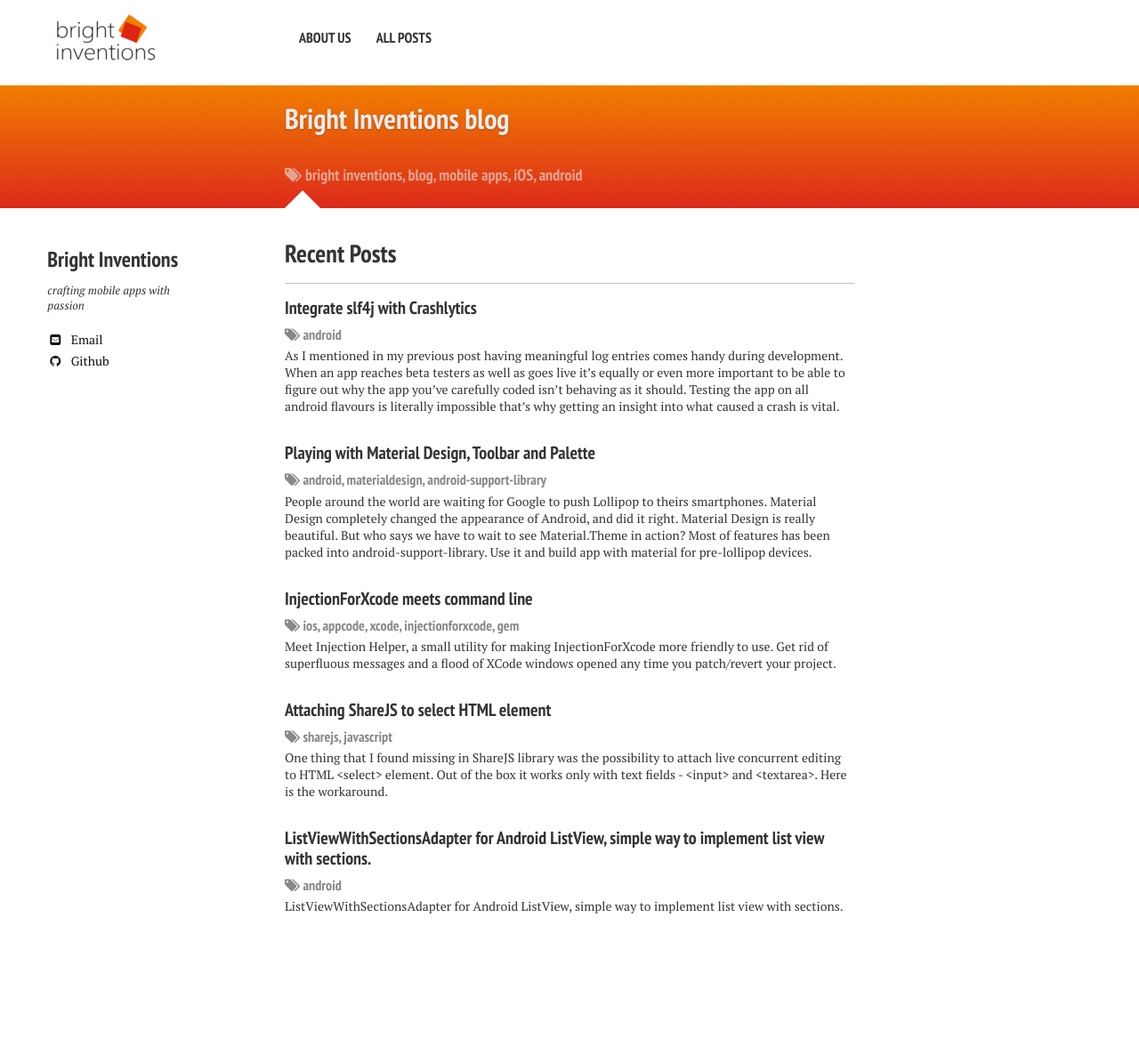
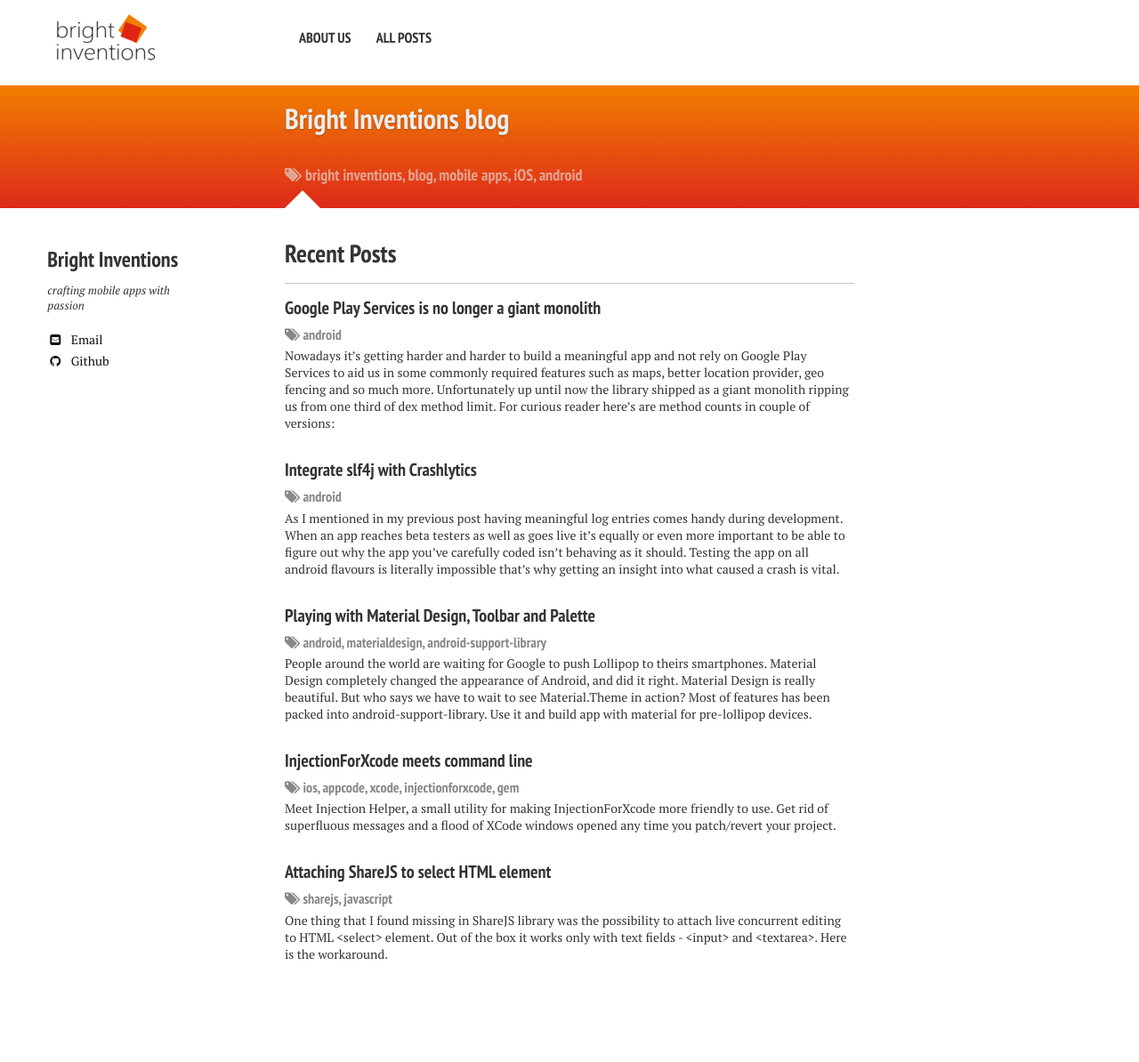
Before and after one commit to bright/bright.github.io, a Jekyll site: the page built from index.md, in a window 1280 px wide. Shown: the whole page at 89% size. Built offline with Jekyll 4.4.1, drawn with Linux system fonts in a browser that asks for light colours; nearby versions of some CDN libraries; Markdown is read by kramdown in place of the engine named in the settings; before the commit the page ends 1140 px from its top, so only the background shows below that; part of the change alters nothing that is shown.

Commit message:
Google play services

````diff
--- a/_config.yml
+++ b/_config.yml
@@ -30,7 +30,8 @@ kramdown:
   entity_output: as_char
   toc_levels: 1..6
   use_coderay: false
-
+redcarpet:
+  extensions: ["no_intra_emphasis", "fenced_code_blocks", "autolink", "tables", "with_toc_data"]
 
 # Site owner
 owner:
--- /dev/null
+++ b/_posts/2014-12-09-google-play-services-is-no-longer-a-monolith.md
@@ -0,0 +1,62 @@
+---
+layout: post
+title: "Google Play Services is no longer a giant monolith"
+date: 2014-12-09 10:00:00
+tags: [android]
+comments: true
+author: piotr
+---
+
+Nowadays it's getting harder and harder to build a meaningful app and not rely on [Google Play Services](https://developer.android.com/google/play-services/index.html) to aid us in some commonly required features such as [maps](http://developer.android.com/google/play-services/maps.html), better [location provider](https://developer.android.com/google/play-services/location.html), [geo fencing](http://developer.android.com/training/location/geofencing.html) and so much more. Unfortunately up until now the library shipped as a giant monolith ripping us from [one third of dex method limit](http://jakewharton.com/play-services-is-a-monolith/). For curious reader here's are method counts in couple of versions:
+
+| Version       | Method Count  |
+| ------------: | ------------: |
+| 3.2.65        | 6330          |
+| 4.4.52        | 16933         |
+| 5.0.89        | 20312         |
+| 6.1.71        | 23641         |
+
+and [a full breakdown](https://gist.github.com/miensol/c6ac03fa4f6f52441992).
+
+## Google Play Services 6.5 granular dependency management
+
+Today Google has made the awaited, more than usual, version of their [SDK available](https://developer.android.com/google/play-services/index.html). With the update apart from new features you can finally depend only on a subset of enormous API. Here's a table from documentation along with [dex method counts](https://github.com/mihaip/dex-method-counts):
+
+| API Name       | Gradle depdenency | Dex method count
+| ------------- |:-------------:| -----: |
+| Google Play Services|com.google.android.gms:play-services:6.5.87|24525
+| Google+|com.google.android.gms:play-services-plus:6.5.87|1525
+| Google Account Login|com.google.android.gms:play-services-identity:6.5.87|181
+| Google Activity Recognition|com.google.android.gms:play-services-location:6.5.87|857
+| Google App Indexing|com.google.android.gms:play-services-appindexing:6.5.87|482
+| Google Cast|com.google.android.gms:play-services-cast:6.5.87|976
+| Google Drive|com.google.android.gms:play-services-drive:6.5.87|2328
+| Google Fit|com.google.android.gms:play-services-fitness:6.5.87|1895
+| Google Maps|com.google.android.gms:play-services-maps:6.5.87|2568
+| Google Mobile Ads|com.google.android.gms:play-services-ads:6.5.87|3278
+| Google Panorama Viewer|com.google.android.gms:play-services-panorama:6.5.87|94
+| Google Play Game services|com.google.android.gms:play-services-games:6.5.87|5046
+| Google Wallet|com.google.android.gms:play-services-wallet:6.5.87|1116
+| Android Wear|com.google.android.gms:play-services-wearable:6.5.87|1187
+| Google Actions<br /> Google Analytics <br /> Google Cloud Messaging |com.google.android.gms:play-services-base:6.5.87|5212
+
+## A small change to improve build time
+
+For me the biggest win is that in one of the apps we are actively developing granular dependency declaration means with a simple change from
+
+```groovy
+compile 'com.google.android.gms:play-services:6.1.71'
+```
+
+to
+
+```groovy
+compile 'com.google.android.gms:play-services-maps:6.5.87'
+compile 'com.google.android.gms:play-services-location:6.5.87'
+compile 'com.google.android.gms:play-services-base:6.5.87'
+```
+
+ I no longer have to run [Proguard](http://proguard.sourceforge.net/) during development. No wonder my build time just improved by 15 seconds.
+
+
+*This article is cross-posted with [my personal blog](http://miensol.pl)*
````
Also changed, not shown: Gemfile.lock.
